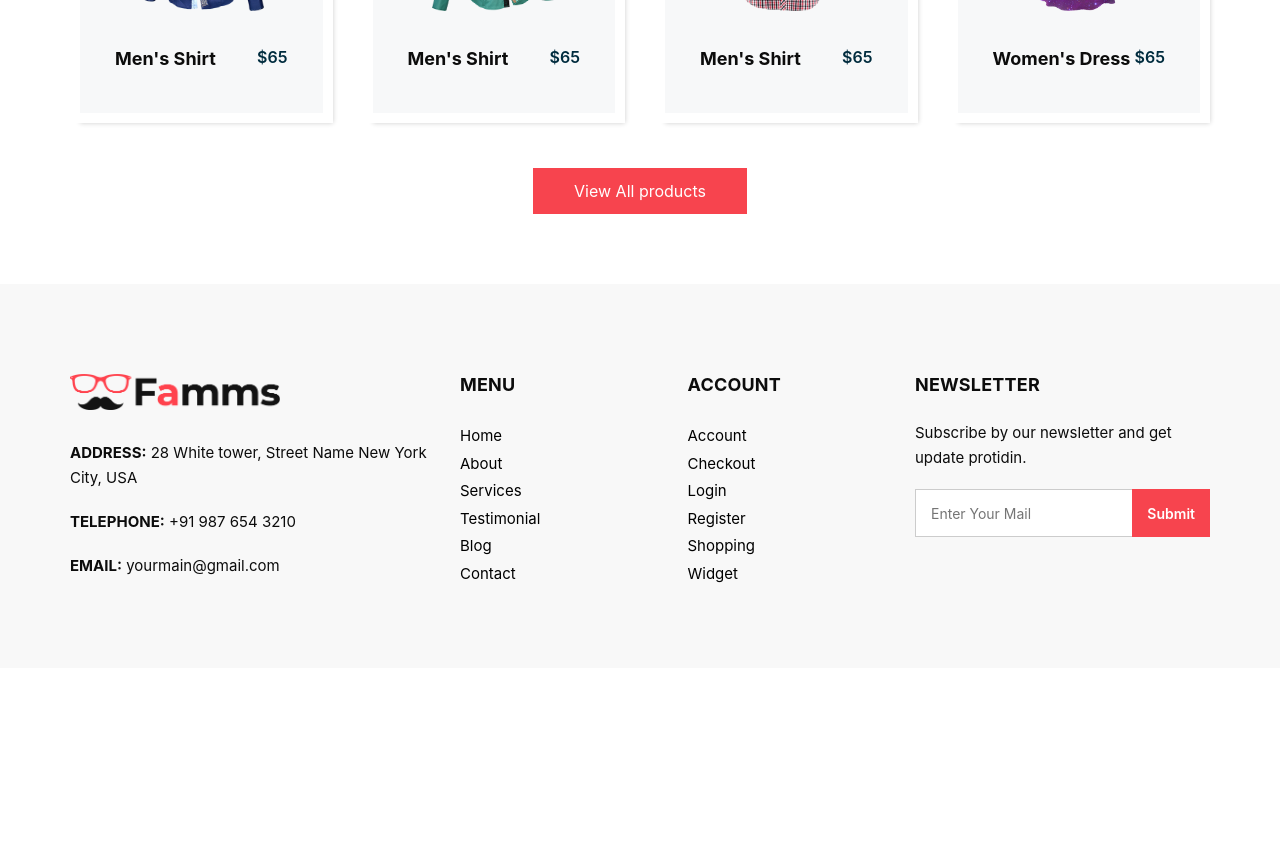
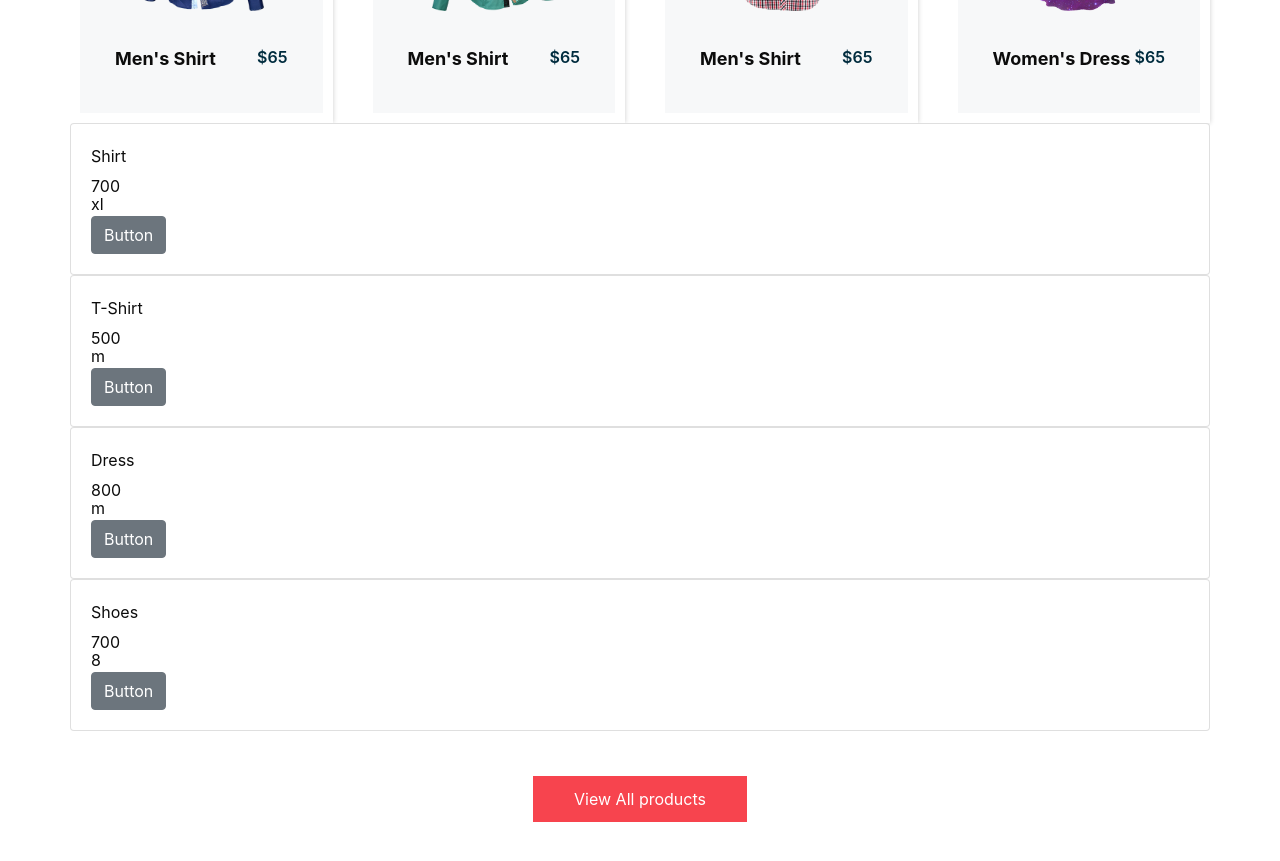
Before and after one commit to jiguladumor/final-project, a React (Create React App) app: page /products in a window 1280 px wide. Shown: the part 1400-2261 px from the top of the page. Before the commit the page ends 2068 px from the top, so only its background shows below. Built offline with nearby package versions, Linux system fonts and the light colour scheme; no server answers; some icons are missing; the HTML template or start-up script is replaced by a standard one.

Commit message:
card-list

```diff
--- a/src/Component/Clothing/Clothing.js
+++ b/src/Component/Clothing/Clothing.js
@@ -0,0 +1,25 @@
+import React from 'react';
+import {
+    Card, Button, CardImg, CardTitle, CardText, CardColumns,
+    CardSubtitle, CardBody
+} from 'reactstrap';
+
+function Clothing({details}) {
+    return (
+        details.map ((d,i)=>
+        <Card>
+        <CardBody>
+            <CardTitle>{d.name}</CardTitle>
+            <CardSubtitle>{d.price}</CardSubtitle>
+            <CardSubtitle>{d.size}</CardSubtitle>
+            <Button>Button</Button>
+        </CardBody>
+    </Card>
+
+        )
+
+
+    );
+}
+
+export default Clothing;
--- a/src/Container/Product/Product.js
+++ b/src/Container/Product/Product.js
@@ -1,6 +1,39 @@
+import { toBePartiallyChecked } from '@testing-library/jest-dom/dist/matchers';
 import React from 'react';
+import Clothing from '../../Component/Clothing/Clothing';
 
 function Product(props) {
+
+const productdetails =  [
+    {
+      name: 'Shirt',
+      price: 700,
+      size: 'xl',
+      color: 'white'
+    },
+    {
+        name: 'T-Shirt',
+        price: 500,
+        size: 'm',
+        color: 'black'
+    },
+    {
+        name: 'Dress',
+        price: 800,
+        size: 'm',
+        color: 'black'
+    },
+    {
+        name: 'Shoes',
+        price: 700,
+        size: 8,
+        color: "black"
+    },
+
+
+  ];
+
+
     return (
         <div>
             <section className="inner_page_head">
@@ -325,6 +358,7 @@ function Product(props) {
                         </div>
                         </div>
                     </div>
+                    <Clothing details={productdetails} />
                     <div className="btn-box">
                         <a href>
                         View All products
```
Lines whose indentation alone changed are shown as unchanged.
